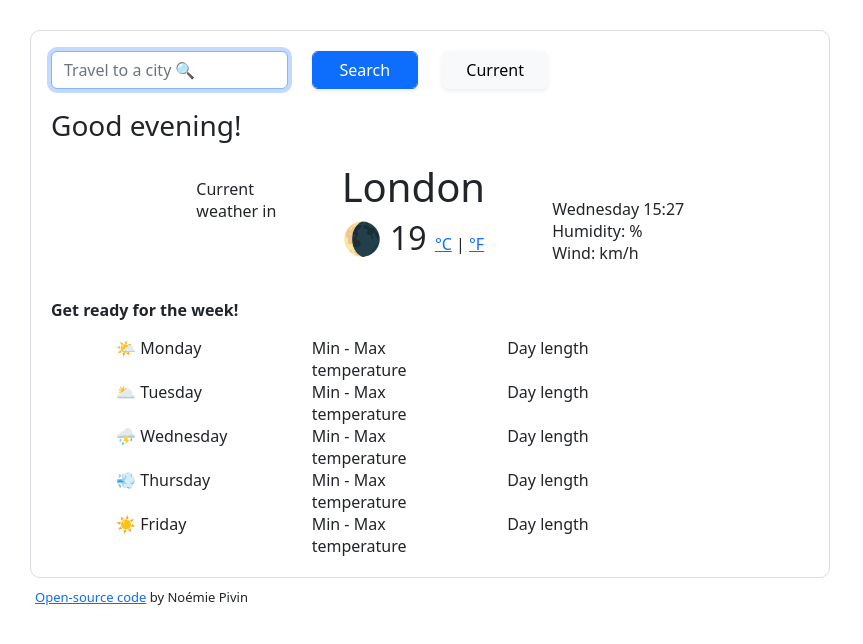
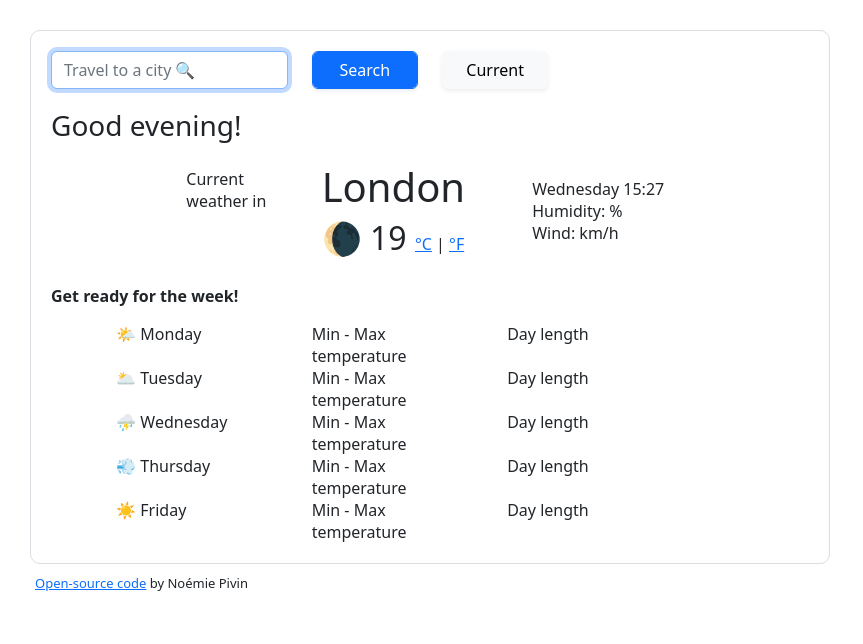
Before and after one commit to NoamInTech/GitHub-First-steps, a plain HTML site: page index.html in a window 1280 px wide. Shown: the whole page, without its empty margins (0-863 px from the left). Drawn offline with nearby package versions, Linux system fonts and the light colour scheme; no server answers.

Commit message:
Correction-design

```diff
--- a/index.html
+++ b/index.html
@@ -50,18 +50,19 @@
       <h3>Good evening!</h3>
       <div class="row">
         <div class="col-2"></div>
-        <div class="col-2" style="margin: 15px">Current weather in</div>
+        <div class="col-2" style="margin: 5px">Current weather in</div>
         <div class="col-3">
           <h1 id="city">London</h1>
-          <h2 class="temperature" id="temperature">
-            🌘 19
+          <h2>
+            🌘
+            <span class="temperature" id="temperature">19</span>
             <span class="units">
               <a href="#" id="celsius-link">°C</a> |
               <a href="#" id="fahrenheit-link">°F</a>
             </span>
           </h2>
         </div>
-        <div class="col-4" style="margin-top: 20px">
+        <div class="col-4">
           <ul>
             <li id="date"></li>
             <li id="description"></li>
--- a/src/styles.css
+++ b/src/styles.css
@@ -5,6 +5,10 @@
   margin: 30px 30px 10px 30px;
   padding: 20px;
   max-width: 800px;
+}
+
+h2 {
+  display: inline-block;
 }
 
 h3 {
```
